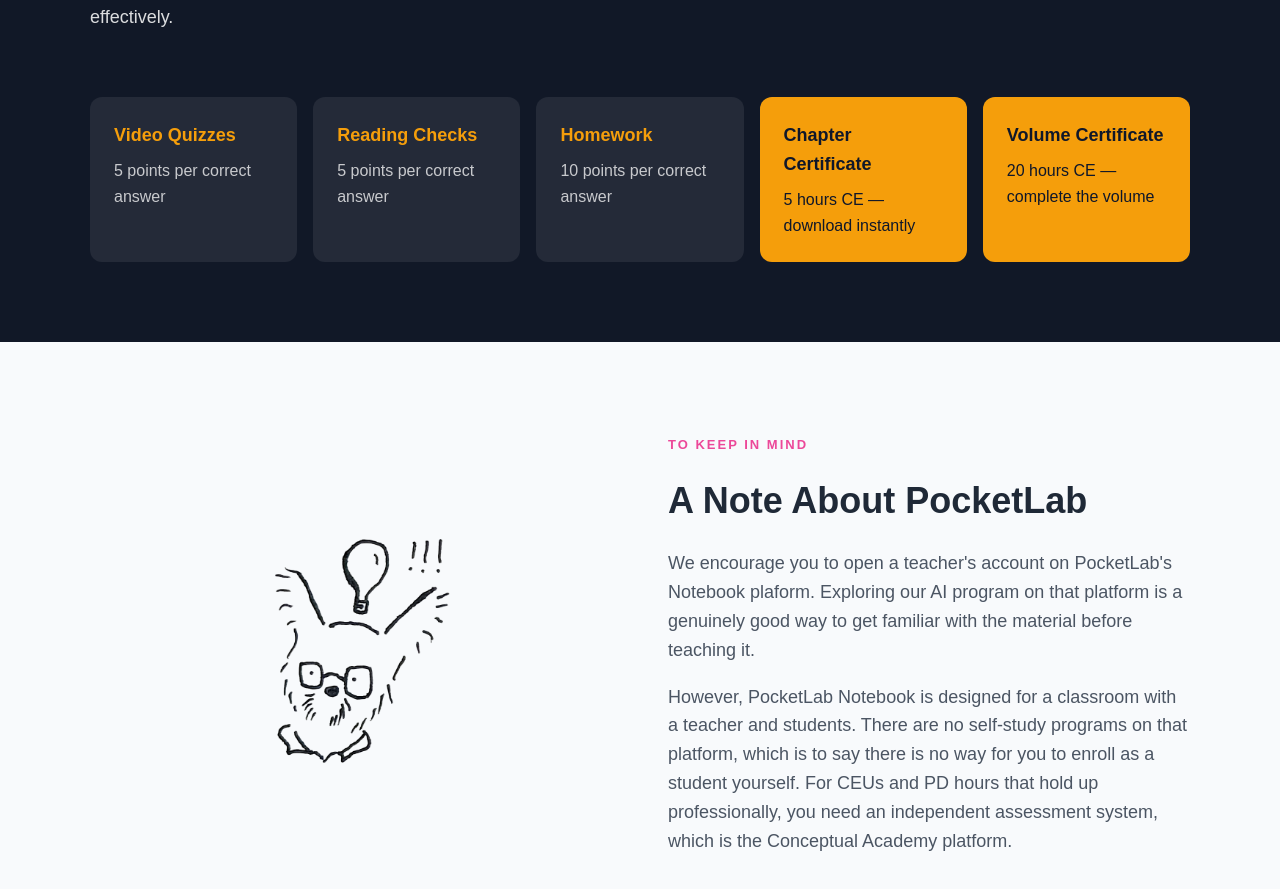
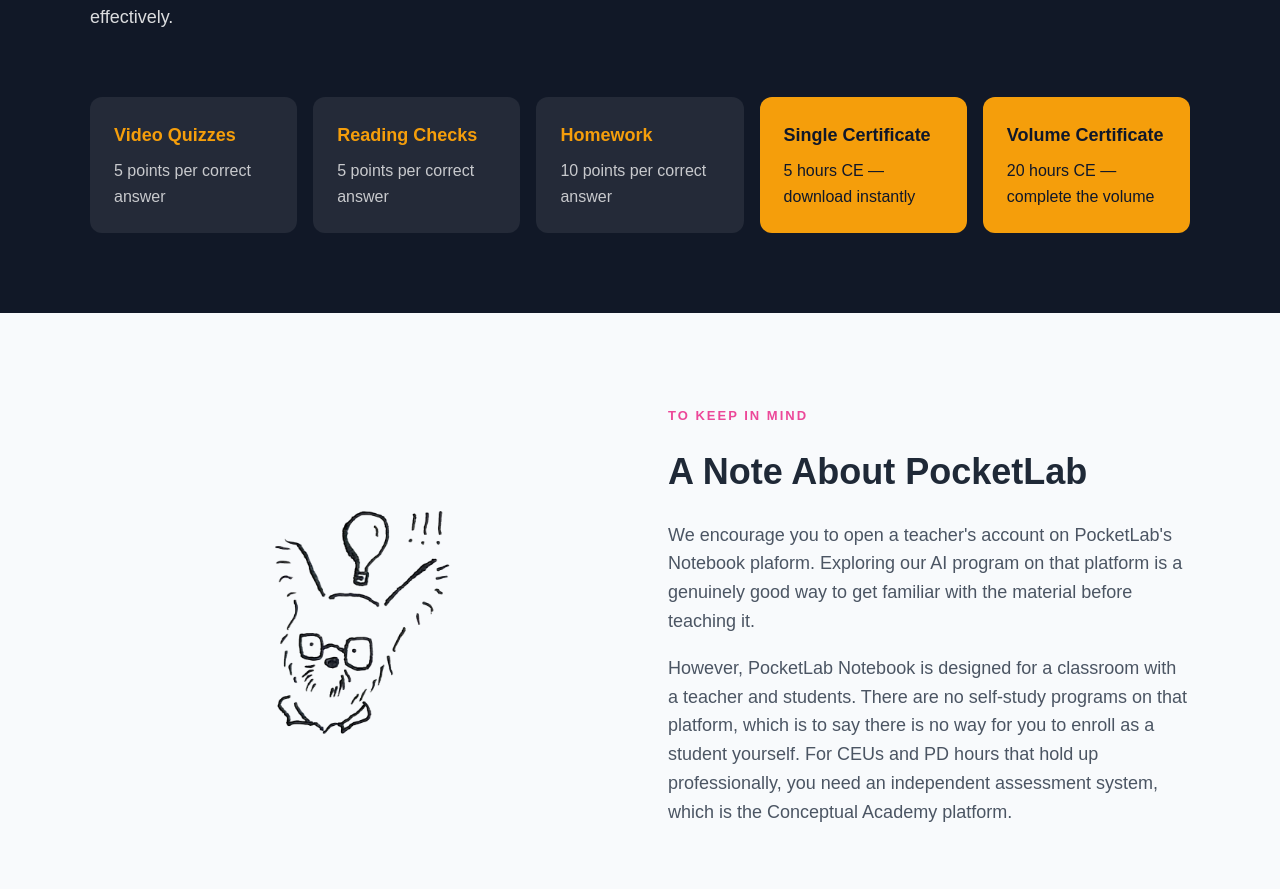
Before and after one commit to Suchocki88/UnderstandingAI.ai, a Next.js app: page /academy in a window 1280 px wide. Shown: the part 3748-4637 px from the top of the page. Built offline with nearby package versions, Linux system fonts and the light colour scheme.

Commit message:
Update page.tsx

```diff
--- a/app/academy/page.tsx
+++ b/app/academy/page.tsx
@@ -245,7 +245,7 @@
               <p style={{ color: "rgba(255,255,255,0.75)", margin: 0 }}>10 points per correct answer</p>
             </div>
             <div style={{ background: "#f59e0b", borderRadius: 12, padding: 24 }}>
-              <h3 style={{ color: "#0f172a", margin: "0 0 8px", fontSize: 18 }}>Chapter Certificate</h3>
+              <h3 style={{ color: "#0f172a", margin: "0 0 8px", fontSize: 18 }}>Single Certificate</h3>
               <p style={{ color: "#0f172a", margin: 0 }}>5 hours CE — download instantly</p>
             </div>
             <div style={{ background: "#f59e0b", borderRadius: 12, padding: 24 }}>
@@ -257,7 +257,7 @@
         </div>
       </section>
 
-      {/* WHY NOT POCKETLAB */}
+      {/* A NOTE ABOUT POCKETLAB */}
       <section style={{ background: "#f8fafc", padding: "80px 24px" }}>
         <div style={{ maxWidth: 1100, margin: "0 auto", display: "grid", gridTemplateColumns: "repeat(auto-fit, minmax(320px, 1fr))", gap: 56, alignItems: "center" }}>
           <div style={{ display: "flex", justifyContent: "center" }}>
```
